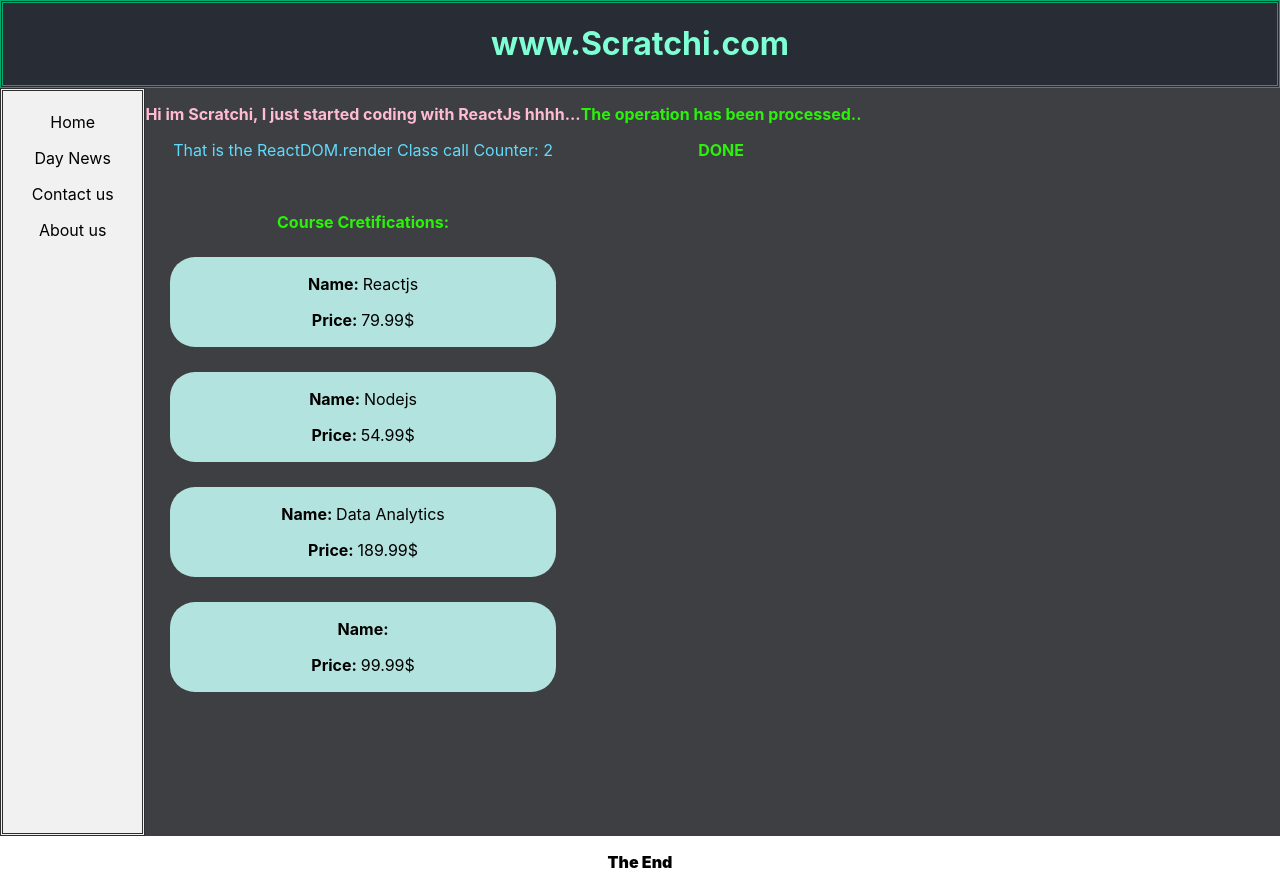
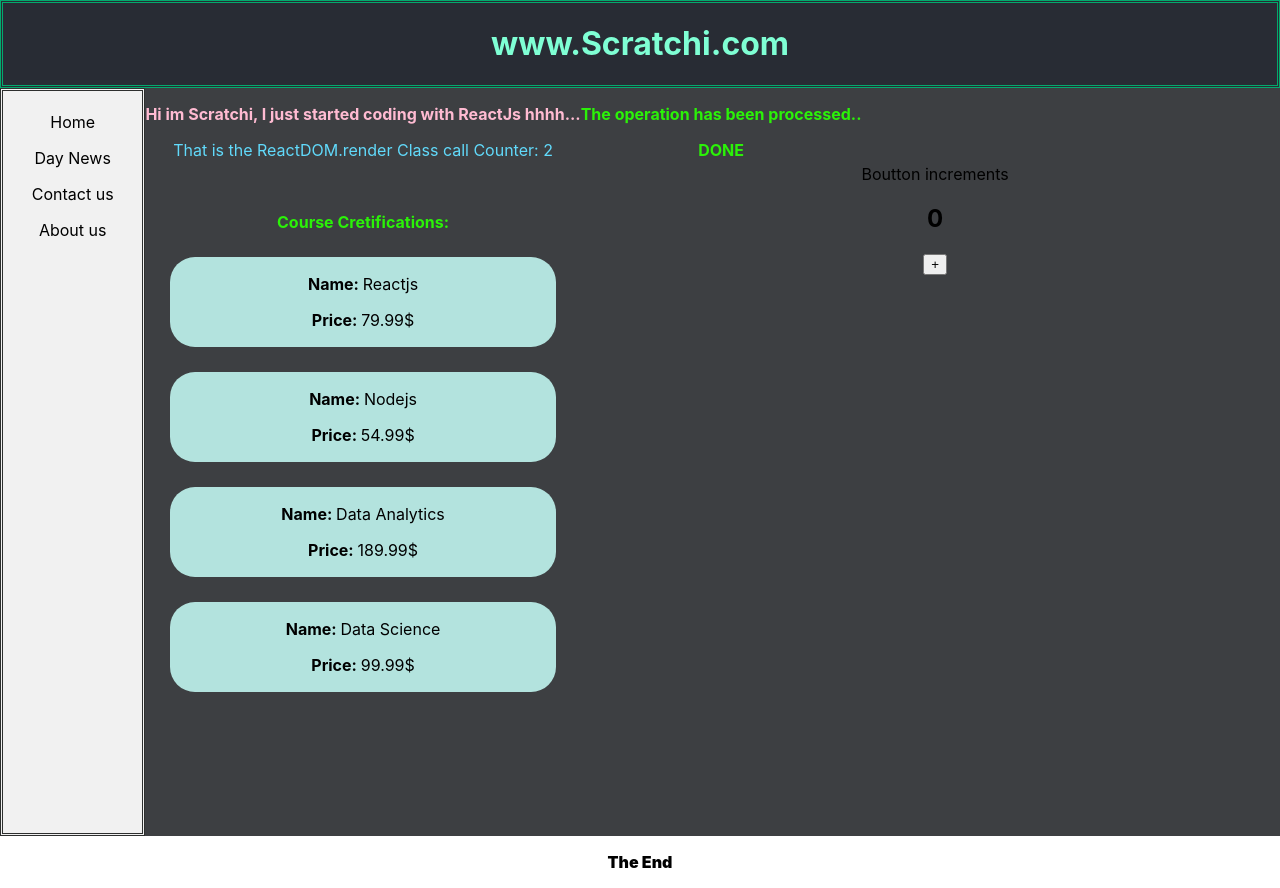
Before and after one commit to CHAKFI/ReactJs-Certif, a React (Create React App) app: page / in a window 1280 px wide. Built offline with nearby package versions, Linux system fonts and the light colour scheme.

Commit message:
adding a counter using setState

```diff
--- a/src/App.js
+++ b/src/App.js
@@ -1,6 +1,6 @@
 import React from 'react';
 import './App.css';
-import {Att3, Info, Pass_data} from'./Classes';
+import {Att3, Info, Pass_data, Counter} from'./Classes';
 import {Att1, Att2, Item} from'./Functions';
 
 let counter = 0;
@@ -33,11 +33,17 @@ function App() {
           <p>{<Item name="Reactjs" price="79.99$"/>}</p>
           <p>{<Item name="Nodejs" price="54.99$"/>}</p>
           <p>{<Item name="Data Analytics" price="189.99$"/>}</p>
-          <p>{<Item name="" price="99.99$"/>}</p>
+          <p>{<Item name="Data Science" price="99.99$"/>}</p>
         </div>
 
         <div>
           <p id="p1">{<Pass_data />}</p>
+        </div>
+
+        <div>
+          <br/><br/><br/>
+          <p>Boutton increments</p>
+          <Counter/>
         </div>
 
       </header>
--- a/src/Classes.js
+++ b/src/Classes.js
@@ -30,3 +30,27 @@ export class Pass_data extends React.Component{
     );
   }
 }
+
+// Class counter using a button
+export class Counter extends React.Component {
+
+  state = {
+    _counter: 0
+  }
+
+  increment = () => {
+    this.setState({
+      counter: this.state._counter++
+    });
+    }
+
+  render() {
+    return (
+      <div>
+        <h2>{this.state._counter}</h2>
+        <button onClick={this.increment}>+</button>
+      </div>
+    );
+  }
+
+}
```
